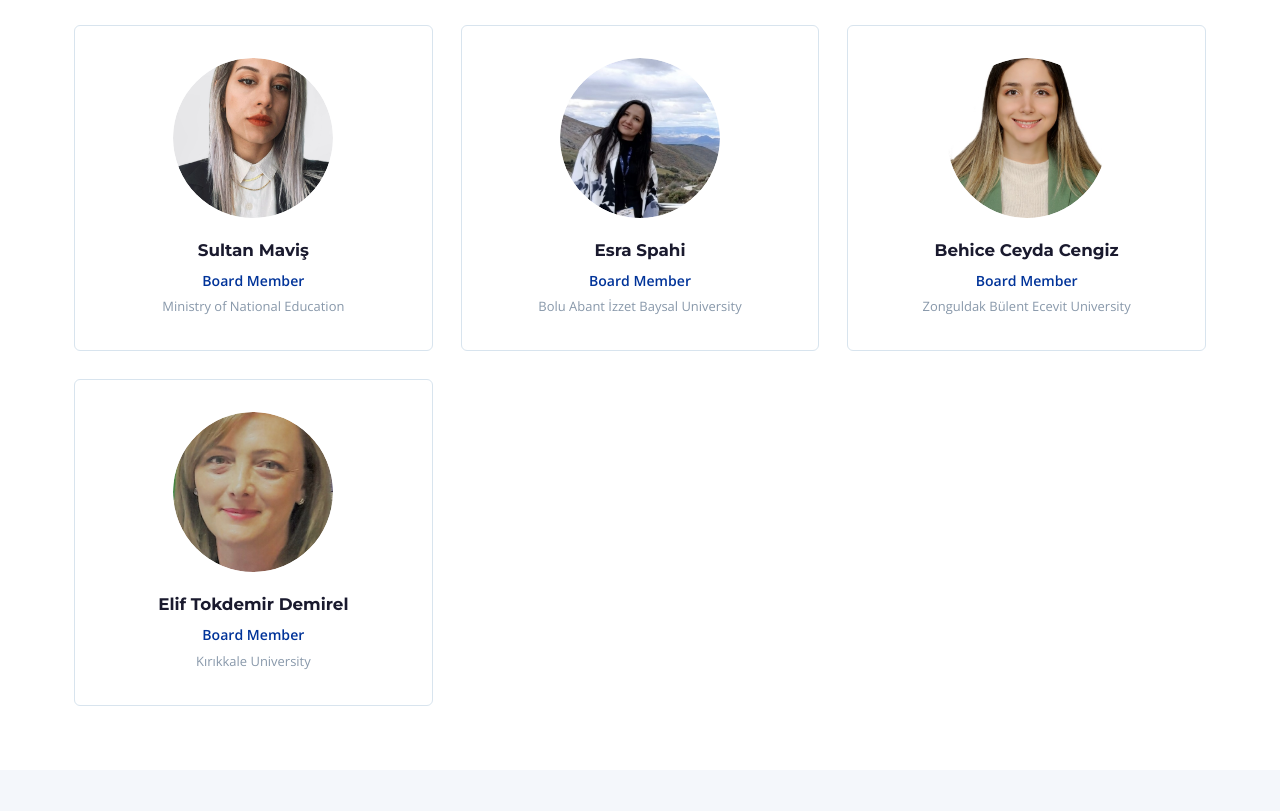
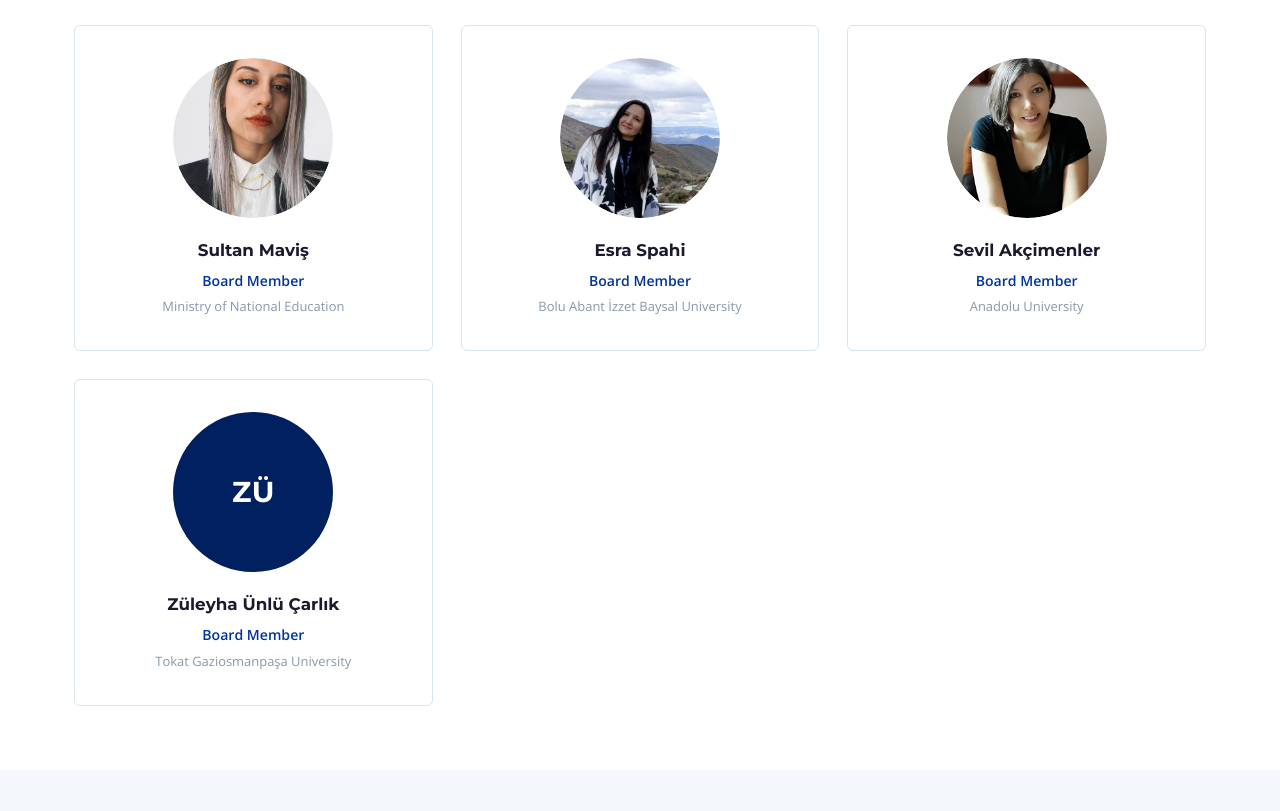
Before and after one commit to ingedturkiye/ingedturkiye.github.io, a plain HTML site: page board.html in a window 1280 px wide. Shown: the part 910-1721 px from the top of the page. Drawn offline with nearby package versions, Linux system fonts and the light colour scheme.

Commit message:
Update board: add Sevil Akçimenler and Züleyha Ünlü Çarlık, remove Ceyda and Elif Demirel
Co-Authored-By: Claude Sonnet 4.6 <noreply@anthropic.com>

```diff
--- a/board.html
+++ b/board.html
@@ -88,20 +88,18 @@
 
         <div class="member-card fade-in fade-in-d2">
           <div class="member-avatar" style="background:none;overflow:hidden;padding:0;">
-            <img src="board_members/behice_ceyda_cengiz.jpg" alt="Behice Ceyda Cengiz" style="width:100%;height:100%;object-fit:cover;border-radius:50%;">
+            <img src="board_members/sevil_akcimenler.jpg" alt="Sevil Akçimenler" style="width:100%;height:100%;object-fit:cover;border-radius:50%;">
           </div>
-          <div class="member-name">Behice Ceyda Cengiz</div>
+          <div class="member-name">Sevil Akçimenler</div>
           <div class="member-role">Board Member</div>
-          <div class="member-inst">Zonguldak Bülent Ecevit University</div>
+          <div class="member-inst">Anadolu University</div>
         </div>
 
         <div class="member-card fade-in fade-in-d3">
-          <div class="member-avatar" style="background:none;overflow:hidden;padding:0;">
-            <img src="board_members/elif_tokdemir_demirel.jpg" alt="Elif Tokdemir Demirel" style="width:100%;height:100%;object-fit:cover;border-radius:50%;">
-          </div>
-          <div class="member-name">Elif Tokdemir Demirel</div>
+          <div class="member-avatar" style="background:var(--navy);display:flex;align-items:center;justify-content:center;font-family:'Montserrat',sans-serif;font-weight:700;font-size:1.8rem;color:#fff;">ZÜ</div>
+          <div class="member-name">Züleyha Ünlü Çarlık</div>
           <div class="member-role">Board Member</div>
-          <div class="member-inst">Kırıkkale University</div>
+          <div class="member-inst">Tokat Gaziosmanpaşa University</div>
         </div>
       </div>
     </div>
```
Also changed, not shown: board_members/sevil_akcimenler.jpg (added).
